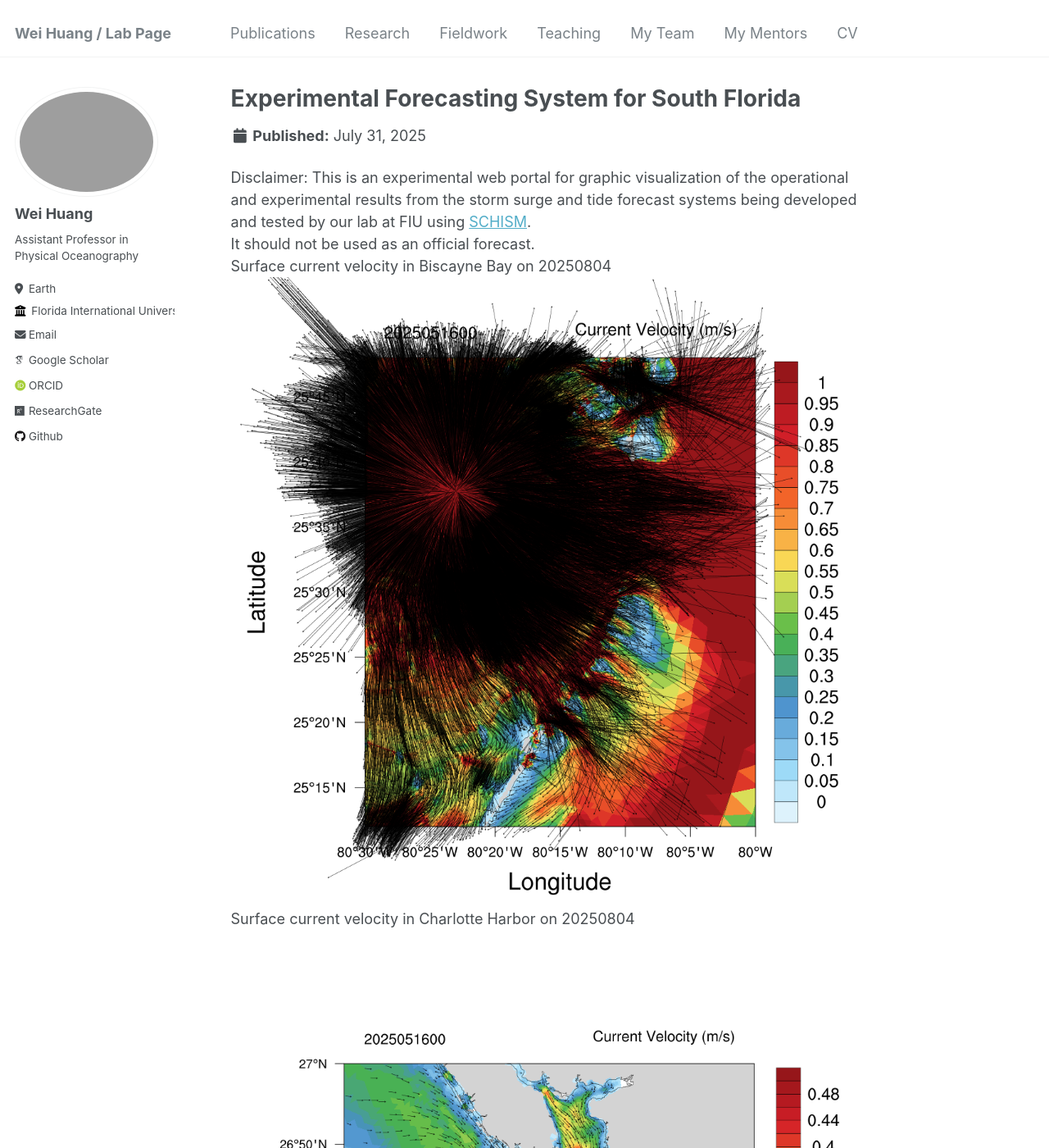
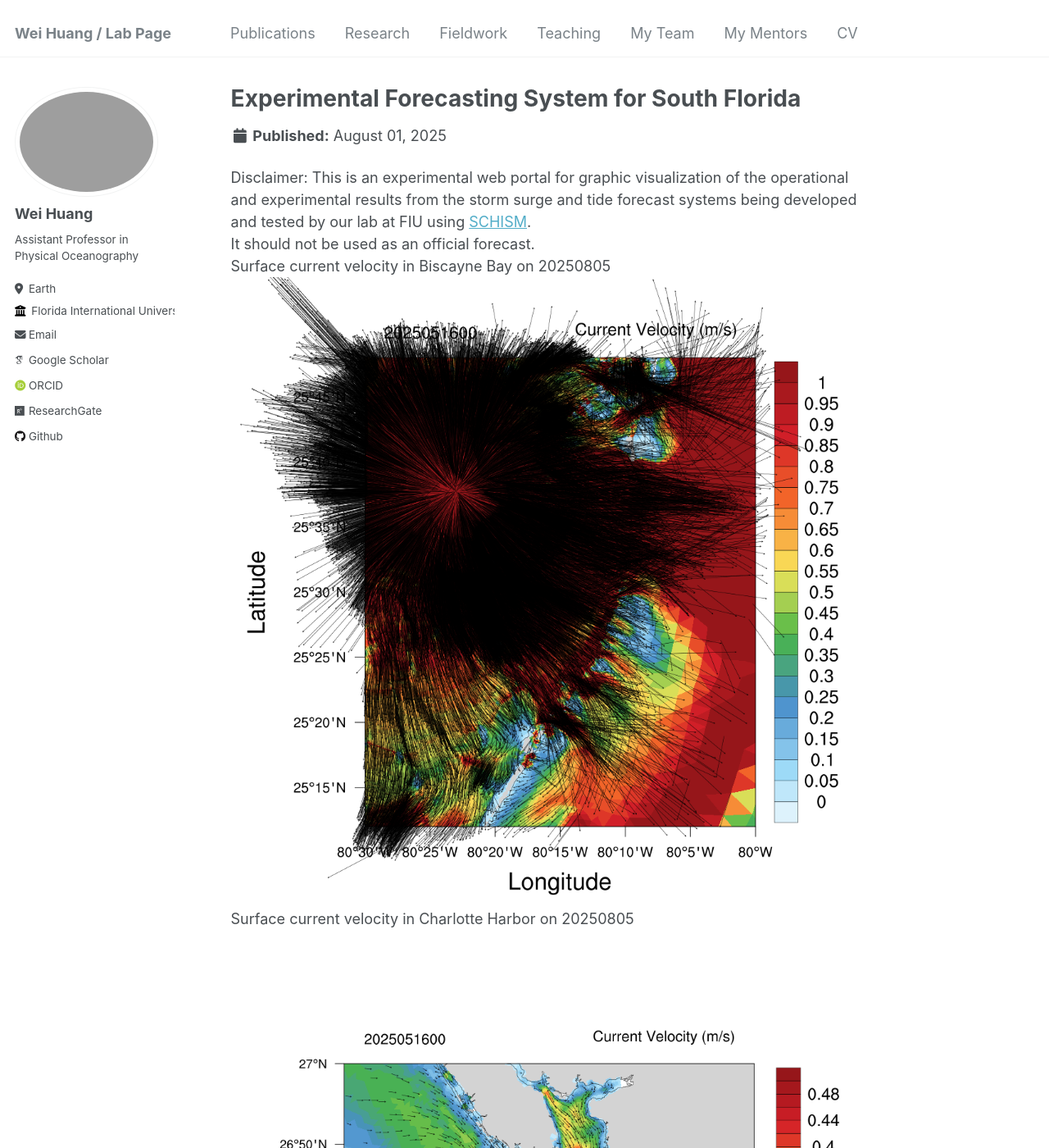
Before and after one commit to huang96169/huang96169.github.io, a Jekyll site: the page built from _research/research-1.md, in a window 1280 px wide and 1400 px high. Shown: the whole window at 82% size. Built offline with Jekyll 4.4.1, drawn with Linux system fonts in a browser that asks for light colours; some web fonts are replaced; some of the changed text lies outside the part shown.

Commit message:
replaced research_uv1.gif research_salt1.gif research_temp1.gif and replaced research_elev2.gif research_uv2.gif research_salt2.gif research_temp2.gif

```diff
--- a/_research/research-1.md
+++ b/_research/research-1.md
@@ -1,7 +1,7 @@
 ---
 title: "Experimental Forecasting System for South Florida"
-short: Surface current velocity of South Florida from 20250731 to 20250804
-date: 2025-07-31
+short: Surface current velocity of South Florida from 20250801 to 20250805
+date: 2025-08-01
 short1: "Disclaimer: This is an experimental web portal for graphic visualization of the operational and experimental results from the storm surge and tide forecast systems being developed and tested by our lab at FIU using [SCHISM](https://ccrm.vims.edu/schismweb/). It should not be used as an official forecast."
 excerpt: "<img src='/images/research_uv1.gif'>"
 collection: research
@@ -10,11 +10,11 @@ collection: research
 Disclaimer:
 This is an experimental web portal for graphic visualization of the operational and experimental results from the storm surge and tide forecast systems being developed and tested by our lab at FIU using [SCHISM](https://ccrm.vims.edu/schismweb/).<br/>
 It should not be used as an official forecast.<br/>
-Surface current velocity in Biscayne Bay on 20250804<br/>
+Surface current velocity in Biscayne Bay on 20250805<br/>
 <img src='/images/research_Bbay.png'>
-Surface current velocity in Charlotte Harbor on 20250804<br/>
+Surface current velocity in Charlotte Harbor on 20250805<br/>
 <img src='/images/research_Cbay.png'>
-Surface current velocity in Tampa Bay on 20250804<br/>
+Surface current velocity in Tampa Bay on 20250805<br/>
 <img src='/images/research_Tbay.png'>
 The map below showns observational stations used for validating the model's results, as well as the horizontal grid. <br/>
 The horizontal grid for SCHISM in simulating Biscayne Bay in South Florida, using flexible resolution resolving levees and canals (1-2 m), watershed rural and urban areas (30m-50m) and coastal ocean (500m-5km).<br/>
```
Also changed, not shown: _research/research-2.md (+6 -6 lines).
